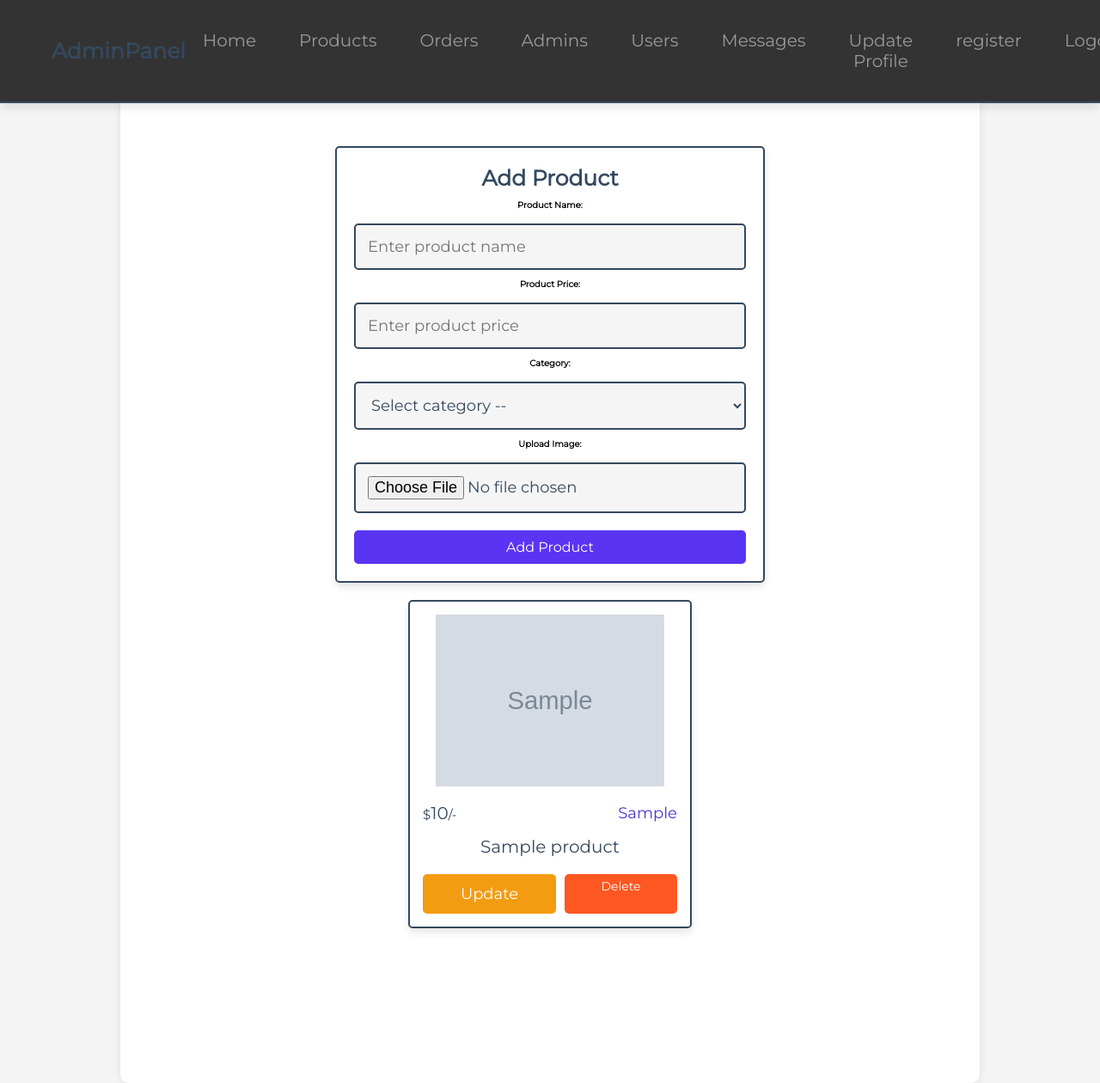
After one commit to Samiul-7/E-SHOP, a PHP site: page /admin/products.php in a window 1280 px wide. The commit adds this page. Shown: the whole page at 86% size. Run offline with PHP 8.4, Linux system fonts and the light colour scheme; the visitor is signed in with stand-in values (Sample User, id 1); tables that the repository leaves empty or names only in its code hold one stand-in row (values such as "Sample post"); grey boxes marked "Sample" are stand-in pictures; some libraries are stand-ins or nearby versions.

Commit message:
add_products

```diff
--- /dev/null
+++ b/admin/products.php
@@ -0,0 +1,166 @@
+<?php
+include '../components/connect.php';
+session_start();
+
+$admin_id = $_SESSION['admin_id'];
+if (!isset($admin_id)) {
+    header('location:admin_login.php');
+};
+
+if (isset($_POST['add_product'])) {   // Insert new products
+    $name = $_POST['name'];
+    $name = filter_var($name, FILTER_SANITIZE_STRING);
+    $price = $_POST['price'];
+    $price = filter_var($price, FILTER_SANITIZE_STRING);
+    $category = $_POST['category'];
+    $category = filter_var($category, FILTER_SANITIZE_STRING);
+
+    $image = $_FILES['image']['name'];
+    $image = filter_var($image, FILTER_SANITIZE_STRING);
+    $image_size = $_FILES['image']['size'];
+    $image_tmp_name = $_FILES['image']['tmp_name'];
+    $image_folder = '../uploaded_img/' . $image;
+
+    $select_products = $conn->prepare("SELECT * FROM `products` WHERE name = ?");
+    $select_products->execute([$name]);
+
+    if ($select_products->rowCount() > 0) {
+        $message[] = 'Product name already exists!';
+    } else {
+        if ($image_size > 2000000) {
+            $message[] = 'Image size is too large!';
+        } else {
+            move_uploaded_file($image_tmp_name, $image_folder);
+
+            $insert_product = $conn->prepare("INSERT INTO `products`(name, category, price, image) VALUES(?,?,?,?)");
+            $insert_product->execute([$name, $category, $price, $image]);
+
+            $message[] = 'New product added!';
+        }
+    }
+}
+
+if (isset($_GET['delete'])) {   // Delete products
+    $delete_id = $_GET['delete'];
+    $delete_product_image = $conn->prepare("SELECT * FROM `products` WHERE id = ?");
+    $delete_product_image->execute([$delete_id]);
+    $fetch_delete_image = $delete_product_image->fetch(PDO::FETCH_ASSOC);
+    unlink('../uploaded_img/' . $fetch_delete_image['image']);
+
+    $delete_product = $conn->prepare("DELETE FROM `products` WHERE id = ?");
+    $delete_product->execute([$delete_id]);
+
+
+
+    header('location:products.php');
+}
+?>
+
+<!DOCTYPE html>
+<html lang="en">
+<head>
+    <meta charset="UTF-8">
+    <meta http-equiv="X-UA-Compatible" content="IE=edge">
+    <meta name="viewport" content="width=device-width, initial-scale=1.0">
+    <title>Products</title>
+    <!-- Font Awesome CDN Link -->
+    <link rel="stylesheet" href="https://cdnjs.cloudflare.com/ajax/libs/font-awesome/6.1.1/css/all.min.css">
+    <!-- Custom CSS -->
+    <link rel="stylesheet" href="../css/admin_style.css">
+    <style>
+        .box {
+            width: 100%;
+            padding: 10px;
+            font-size: 16px;
+            border: 1px solid #ccc;
+            border-radius: 20px;
+            margin-bottom: 10px;
+        }
+        .btn {
+            background-color: #5A34F3;
+            color: white;
+            padding: 10px;
+            border: none;
+            border-radius: 5px;
+            cursor: pointer;
+            width: 100%;
+            font-size: 16px;
+        }
+        .btn:hover {
+            background-color: #4a29d2;
+        }
+        label {
+            font-weight: bold;
+            margin-bottom: 5px;
+            display: block;
+        }
+    </style>
+</head>
+<body>
+
+<div class="container">
+    <?php include '../components/admin_header.php'; ?>
+
+    <!-- Add Product Section -->
+    <section class="add-products">
+        <form action="" method="POST" enctype="multipart/form-data">
+            <h3>Add Product</h3>
+
+            <label for="name">Product Name:</label>
+            <input type="text" id="name" required placeholder="Enter product name" name="name" maxlength="100" class="box">
+
+            <label for="price">Product Price:</label>
+            <input type="number" id="price" min="0" max="9999999999" required placeholder="Enter product price" name="price" class="box">
+
+            <label for="category">Category:</label>
+            <select name="category" id="category" class="box" required>
+                <option value="" disabled selected>Select category --</option>
+                <option value="Mens">Mens</option>
+                <option value="Womens">Womens</option>
+                <option value="Kids">Kids</option>
+            </select>
+
+            <label for="image">Upload Image:</label>
+            <input type="file" id="image" name="image" class="box" accept="image/jpg, image/jpeg, image/png, image/webp" required>
+
+            <input type="submit" value="Add Product" name="add_product" class="btn">
+        </form>
+    </section>
+
+    <!-- Show Products Section -->
+    <section class="show-products" style="padding-top: 0;">
+        <div class="box-container">
+            <?php
+            $show_products = $conn->prepare("SELECT * FROM `products`");
+            $show_products->execute();
+            if ($show_products->rowCount() > 0) {
+                while ($fetch_products = $show_products->fetch(PDO::FETCH_ASSOC)) {
+            ?>
+            <div class="box">
+                <img src="../uploaded_img/<?= $fetch_products['image']; ?>" alt="">
+                <div class="flex">
+                    <div class="price"><span>$</span><?= $fetch_products['price']; ?><span>/-</span></div>
+                    <div class="category"><?= $fetch_products['category']; ?></div>
+                </div>
+                <div class="name"><?= $fetch_products['name']; ?></div>
+                <div class="flex-btn">
+                    <a href="update_product.php?update=<?= $fetch_products['id']; ?>" class="option-btn">Update</a>
+                    <a href="products.php?delete=<?= $fetch_products['id']; ?>" class="delete-btn" onclick="return confirm('Delete this product?');">Delete</a>
+                </div>
+            </div>
+            <?php
+                }
+            } else {
+                echo '<p class="empty">No products added yet!</p>';
+            }
+            ?>
+        </div>
+    </section>
+</div>
+
+<!-- Custom JS -->
+<script src="../js/admin_script.js"></script>
+
+</body>
+
+</html>
--- /dev/null
+++ b/components/footer.php
@@ -0,0 +1,5 @@
+<footer class="footer">
+
+
+   <div class="credit">&copy; copyright @ <?= date('Y'); ?> by <span>E-SHOP</span> | all rights reserved!</div>
+</footer>
--- a/css/admin_style.css
+++ b/css/admin_style.css
@@ -43,9 +43,13 @@ html{
    overflow-x: hidden;
 }
 
-body{
-   background-color: var(--light-bg);
-   /* padding-bottom: 7rem; */
+body {
+   display: flex;
+   justify-content: center;
+   align-items: center;
+   min-height: 100vh;  /* Full height */
+   background-color: #f4f4f4; /* Optional background color */
+   margin: 0;
 }
 
 section{
@@ -67,6 +71,16 @@ section{
    padding:1.2rem 3rem;
    text-transform: capitalize;
    text-align: center;
+}
+
+.container {
+   width: 80%;
+   max-width: 1000px;  /* Adjust width as needed */
+   background: white;
+   padding: 150px;
+   box-shadow: 0px 0px 10px rgba(0, 0, 0, 0.1);
+   border-radius: 10px;
+   text-align: center; /* Center text inside container */
 }
 
 .btn{
```
Also changed, not shown: admin/update_product.php (added, +112 -0 lines), uploaded_img/26742ee1-6da1-4273-a531-d59796d5399d.20d8a4bde0ae61dee4c6b381ac8fd18d.jpeg (added), uploaded_img/IMG_1243-scaled.jpg (added).
